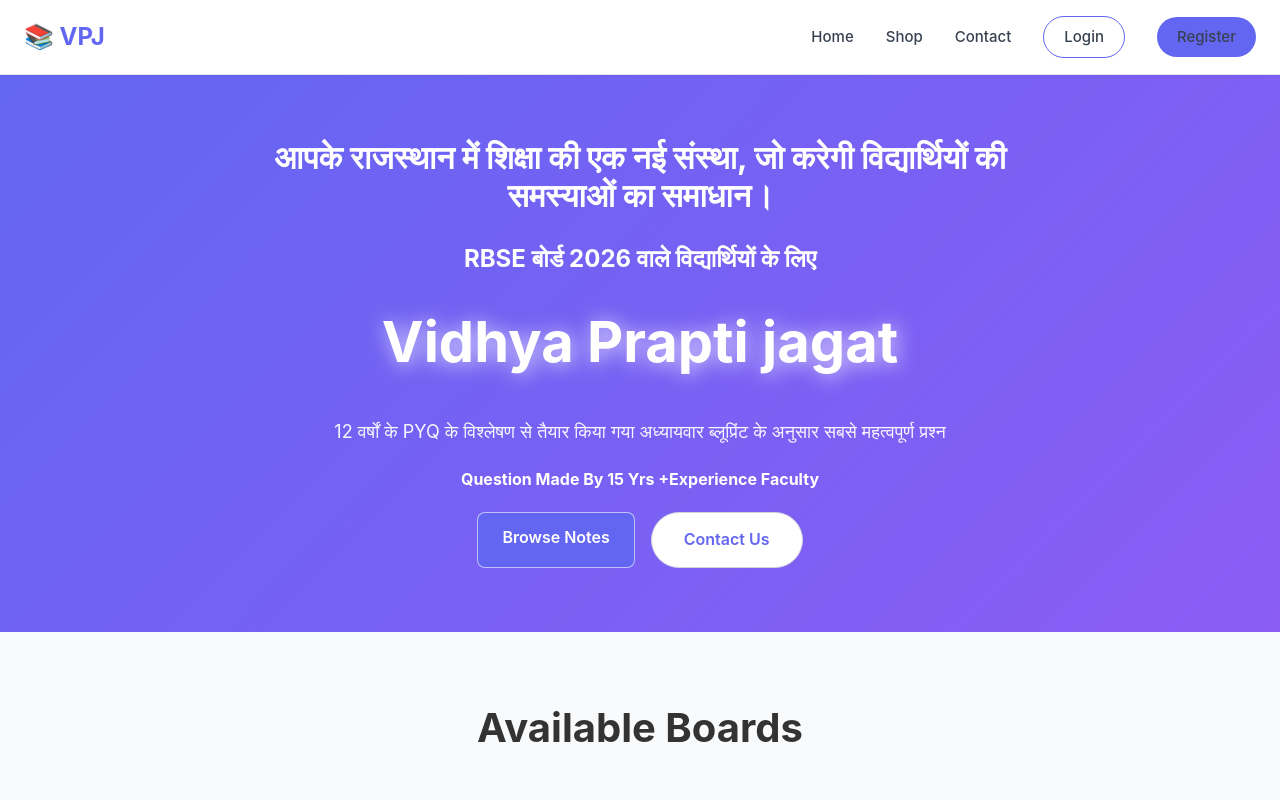
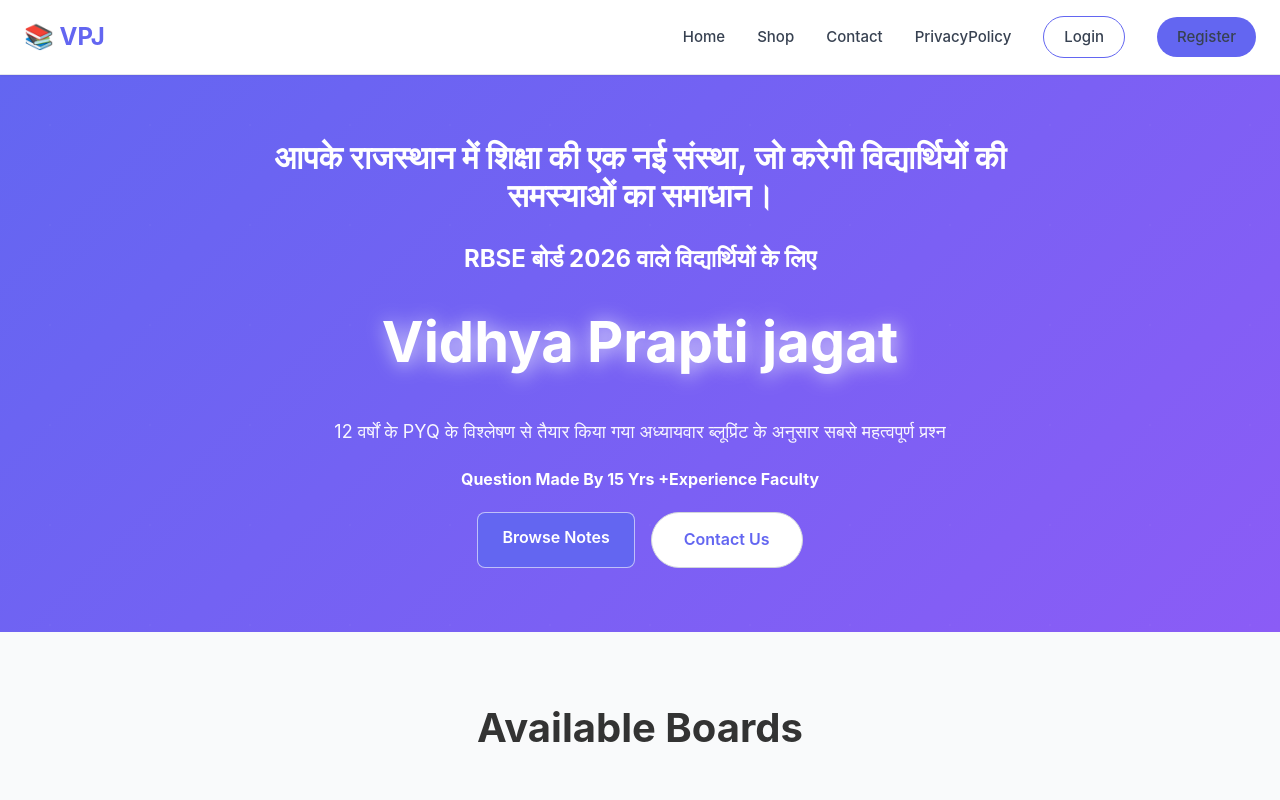
Before and after one commit to Pankaj-thorat-dev/vidhya-prapti-jagat, a React (Vite) app in the folder frontend/: page / in a window 1280 px wide. Shown: the top 800 px of the page. Built offline with nearby package versions, Linux system fonts and the light colour scheme; no server answers.

Commit message:
Update Navbar.tsx

```diff
--- a/frontend/src/components/Navbar.tsx
+++ b/frontend/src/components/Navbar.tsx
@@ -52,6 +52,7 @@ const Navbar: React.FC = () => {
           <li><Link to="/" onClick={closeMenu}>Home</Link></li>
           <li><Link to="/shop" onClick={closeMenu}>Shop</Link></li>
           <li><Link to="/contact" onClick={closeMenu}>Contact</Link></li>
+          <li><Link to="/PrivacyPolicy" onClick={closeMenu}>PrivacyPolicy</Link></li>
 
           {user ? (
             <>
```
